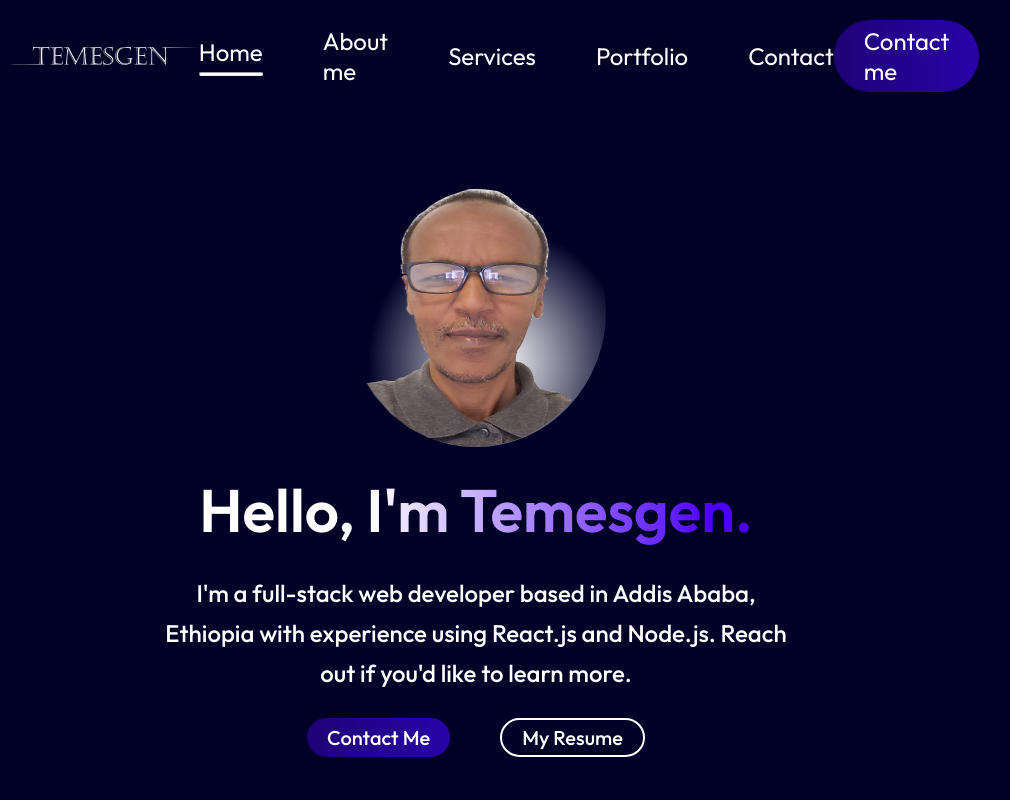
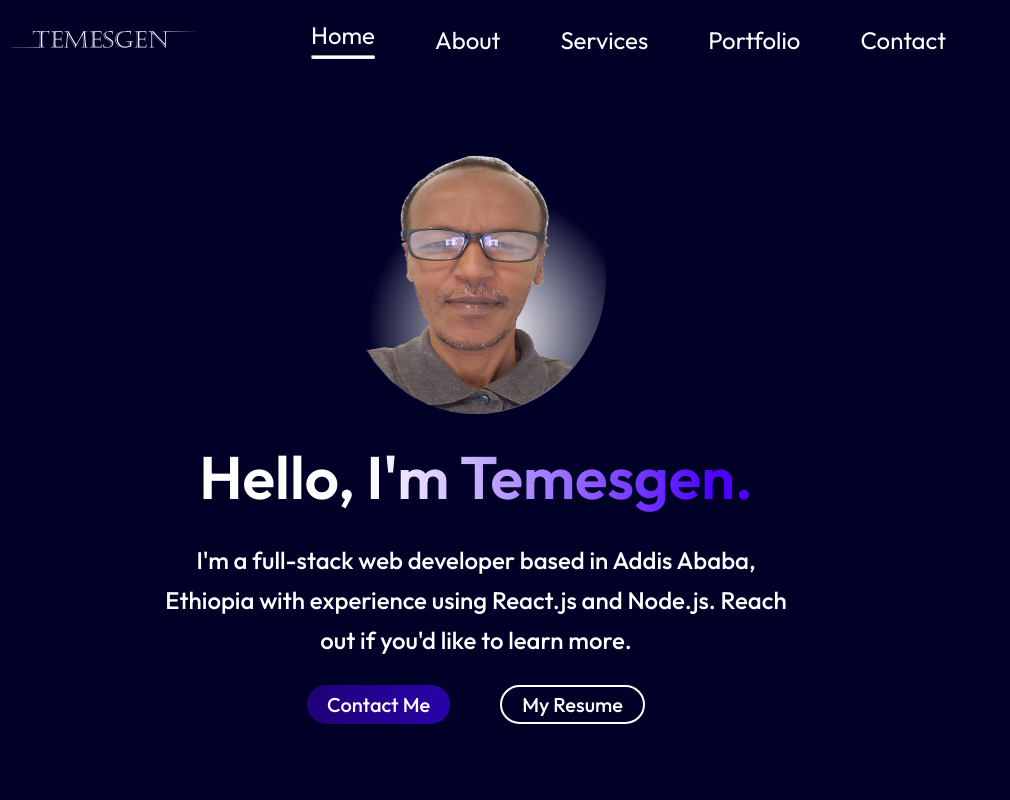
Before and after one commit to Temesgen123/temsgnportfolio, a React (Vite) app: page / in a window 1280 px wide. Shown: the top 800 px of the page, without its empty margins (164-1174 px from the left). Built offline with nearby package versions, Linux system fonts and the light colour scheme.

Commit message:
Third Commit.

```diff
--- a/src/Components/Navbar/Navbar.jsx
+++ b/src/Components/Navbar/Navbar.jsx
@@ -29,7 +29,7 @@ const Navbar = () => {
         </li>
         <li>
           <AnchorLink className="anchor-link" offset={50} href="#about">
-            <p onClick={() => setMenu('about')}>About me</p>
+            <p onClick={() => setMenu('about')}>About</p>
           </AnchorLink>
           {menu === 'about' ? <hr /> : <></>}
         </li>
@@ -52,11 +52,11 @@ const Navbar = () => {
           {menu === 'contact' ? <hr /> : <></>}
         </li>
       </ul>
-      <div className="nav-connect">
+      {/* <div className="nav-connect">
         <AnchorLink className="anchor-link" offset={50} href="#contact">
           <p onClick={() => setMenu('contact')}>Contact me</p>
         </AnchorLink>
-      </div>
+      </div> */}
     </div>
   );
 };
```
